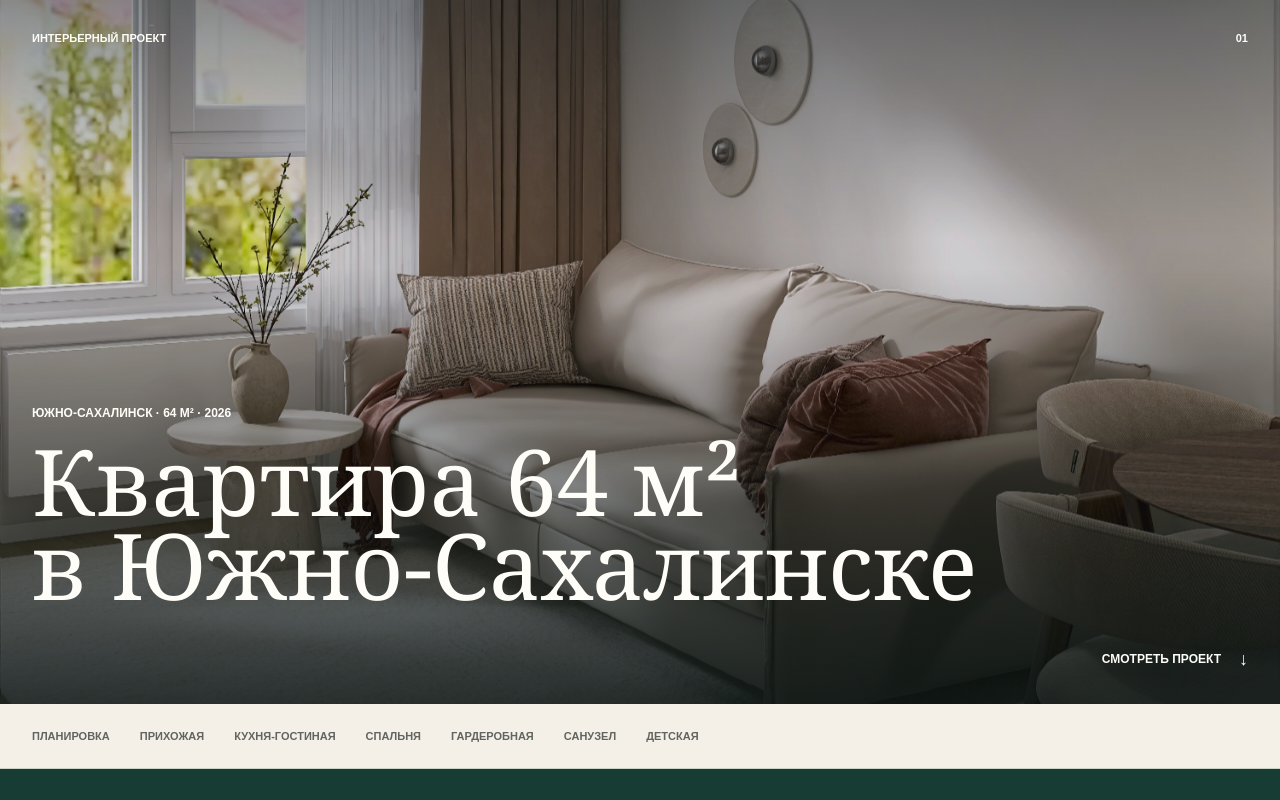
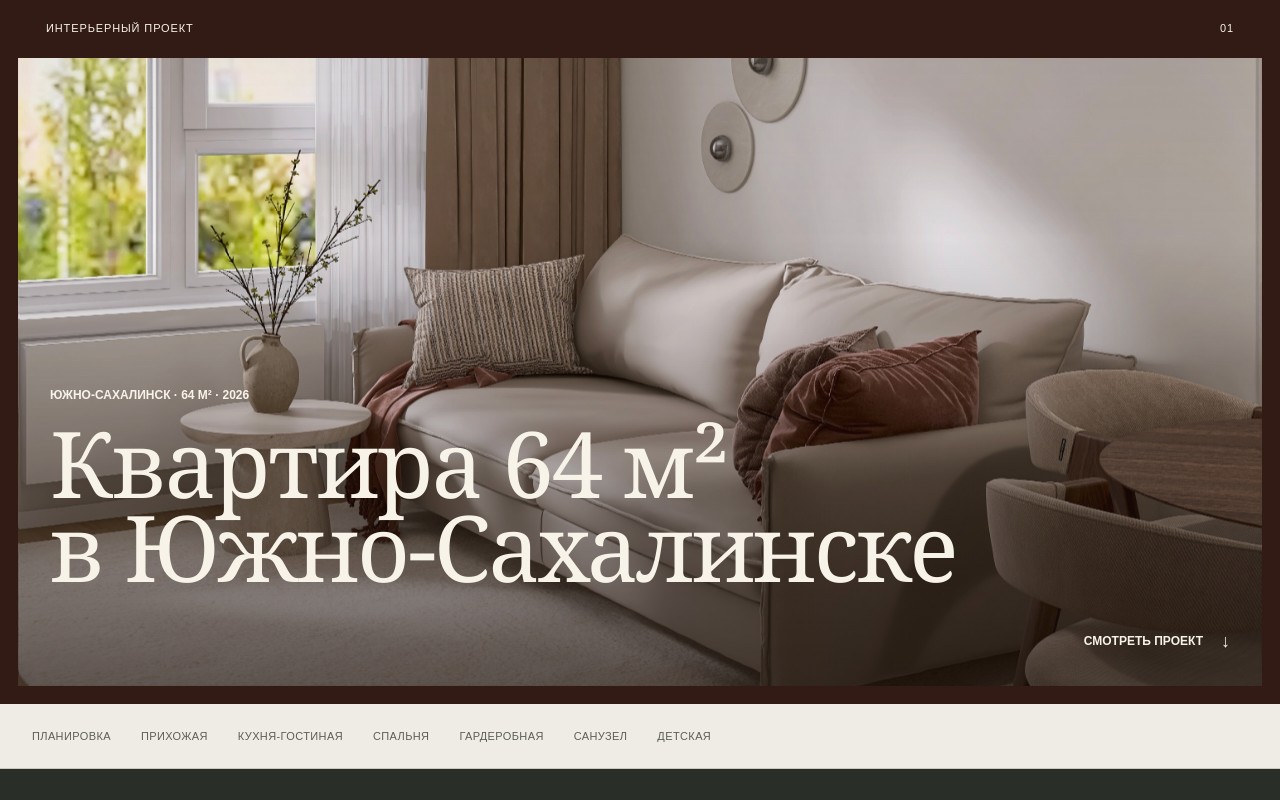
Before and after one commit to nadja091002-ux/interior-yuzhno-sakhalinsk-64, a Next.js app: page / in a window 1280 px wide. Shown: the top 800 px of the page. Built offline with nearby package versions, Linux system fonts and the light colour scheme; no server answers.

Commit message:
Match Sakhalin to approved chocolate and charcoal green portfolio style

```diff
--- a/app/globals.css
+++ b/app/globals.css
@@ -706,3 +706,63 @@ img {
     transition-duration: 0.01ms !important;
   }
 }
+
+/* Editorial palette approved for the studio presentation. */
+:root {
+  --paper: #eeece5;
+  --paper-soft: #f6f3ed;
+  --ink: #292b28;
+  --ink-soft: #5d5e56;
+  --forest: #292e29;
+  --forest-light: #dedfd5;
+  --navy: #321b14;
+  --wine: #481d27;
+  --line: #cec8bc;
+  --white: #f7f3e9;
+  --chocolate: #321b14;
+}
+.hero { border: 18px solid var(--chocolate); border-top: 0; min-height: 88svh; }
+.hero-topline { width: 100%; padding: 20px 28px; background: var(--chocolate); align-self: start; letter-spacing: .08em; font-weight: 450; }
+.hero-content { padding-bottom: clamp(88px,12vh,150px); }
+.hero-shade { background: linear-gradient(180deg,rgba(29,19,13,.1),rgba(29,19,13,.02) 35%,rgba(29,19,13,.62)); }
+.hero h1 { font-weight: 400; letter-spacing: -.025em; }
+.project-nav { background: rgba(238,236,229,.97); border-color: var(--line); }
+.nav-track a { font-weight: 500; letter-spacing: .035em; }
+.nav-track a:hover,.nav-track a:focus-visible { color: var(--chocolate); border-color: var(--chocolate); }
+.section-header h2 { color: var(--chocolate); font-weight: 400; }
+.section-header { border-color: var(--line); }
+.plan-section { background: #292e29; }
+.plan-intro h2 { font-weight: 400; }
+.plan-note { color: #dedfd5; }
+.plan-pdf-link { text-transform: none; font-weight: 450; font-size: 16px; }
+.plan-carousel-toolbar p { text-transform: none; font-weight: 450; }
+.plan-visual { background: #f6f3ed; }
+.project-footer { background: #321b14; padding: 42px 0 34px; }
+.project-footer h2 { font-weight: 400; font-size: clamp(32px,3.5vw,48px); padding-bottom: 20px; border-bottom: 1px solid rgba(247,243,233,.3); }
+.footer-meta p { font-weight: 450; text-transform: none; }
+.gallery-image:focus-visible { outline-color: var(--chocolate); }
+@media(max-width:800px) {
+ .hero { border-width: 8px; border-top: 0; }
+ .hero-topline { padding: 17px 12px; font-size: 12px; letter-spacing: .02em; gap: 16px; }
+ .hero-content { width: calc(100% - 32px); }
+ .nav-track a { font-size: 13px; }
+ .project-footer { padding: 30px 0; }
+}
+/* Keep each complete visualization inside the space below the sticky menu. */
+.project-section .gallery-image {
+  display: grid;
+  place-items: center;
+  scroll-margin-top: 88px;
+}
+.project-section .gallery-image img {
+  width: auto;
+  height: auto;
+  max-width: 100%;
+  max-height: calc(100svh - 112px);
+  object-fit: contain;
+  margin-inline: auto;
+}
+.project-section .gallery-image:hover img { transform: none; }
+@media (max-width: 800px) {
+  .project-section .gallery-image img { max-height: calc(100svh - 100px); }
+}
```
